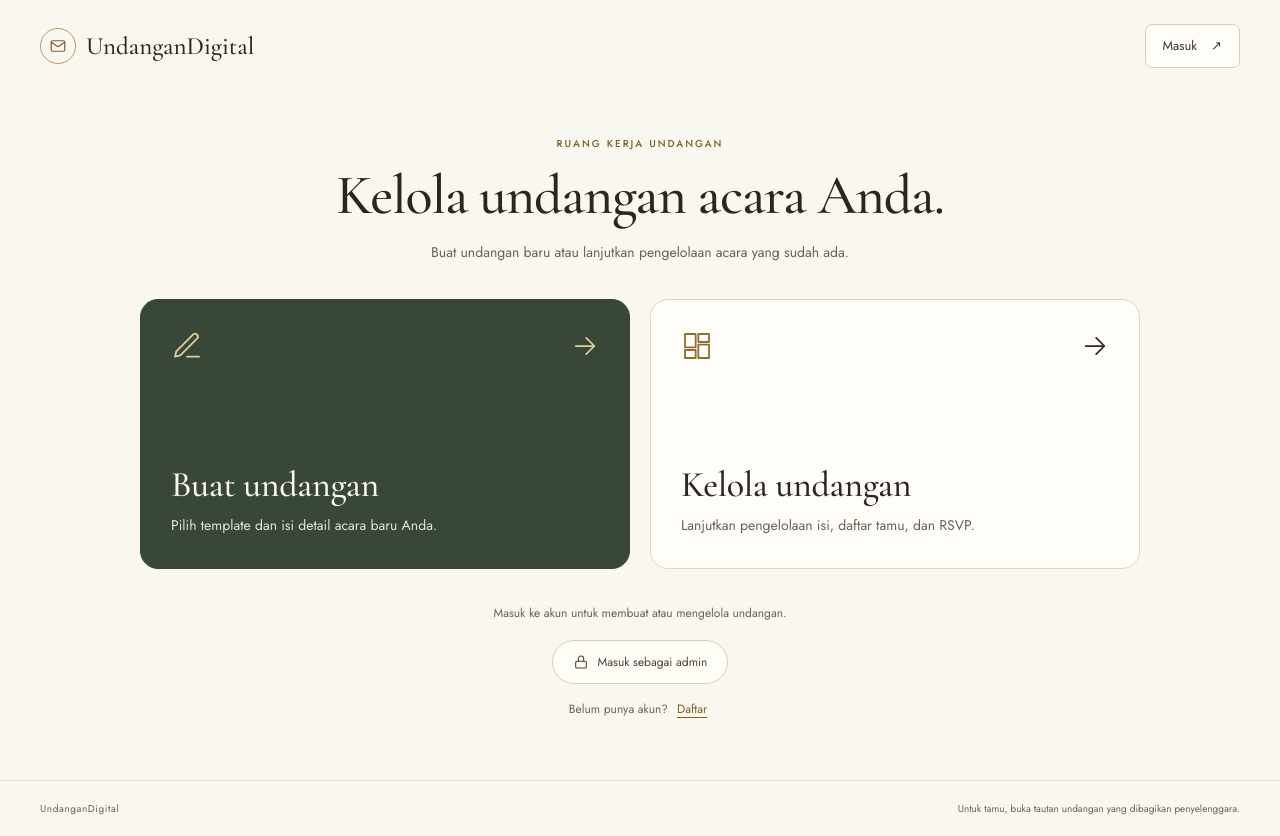
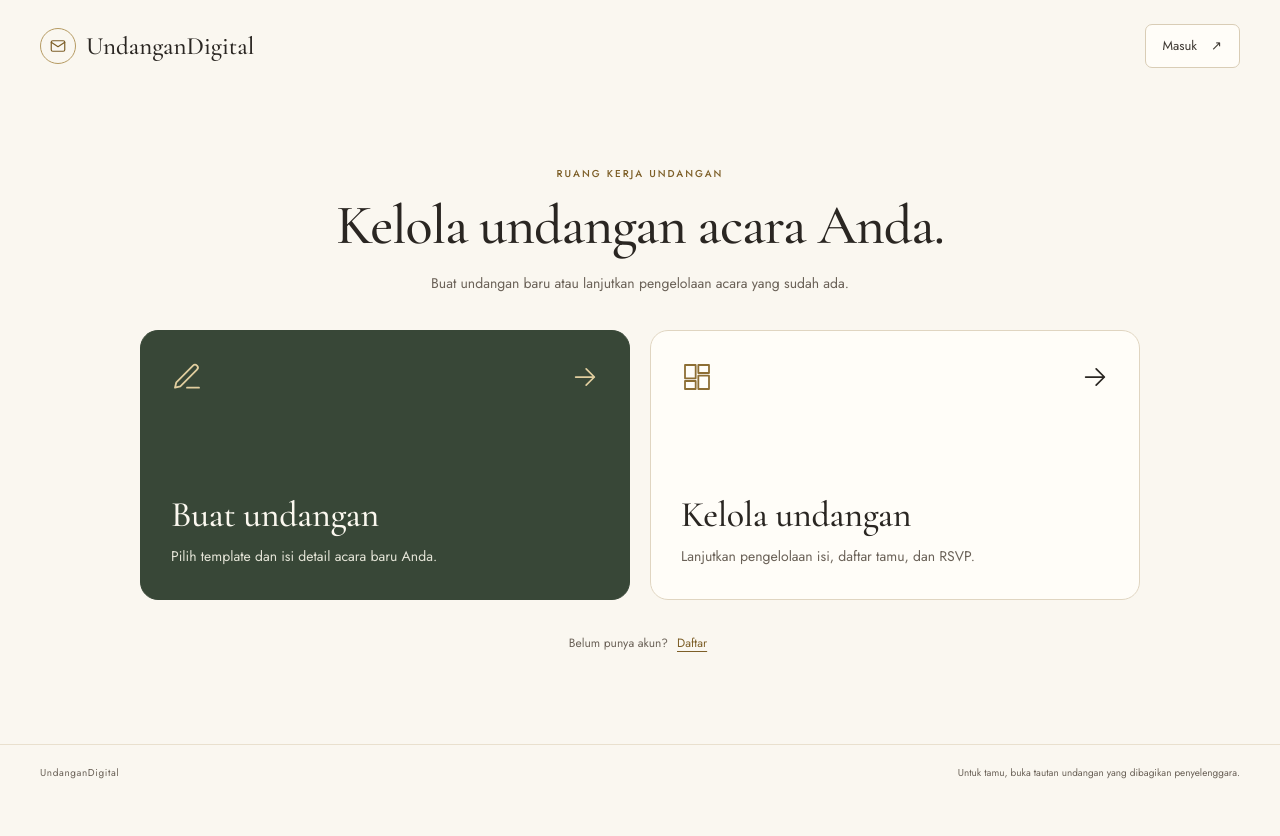
Before and after one commit to lim-event-tech/undangan-digital, a Next.js app: page / in a window 1280 px wide. After the commit the page ends 800 px from the top, so only its background shows below. Built offline with nearby package versions, Linux system fonts and the light colour scheme.

Commit message:
ui: ubah ui halaman depan

```diff
--- a/src/app/page.tsx
+++ b/src/app/page.tsx
@@ -60,8 +60,6 @@ export default function Beranda() {
           </div>
 
           <div className="portal-akses">
-            <p>Masuk ke akun untuk membuat atau mengelola undangan.</p>
-            <Link className="portal-admin" href="/admin/masuk"><Ikon nama="kunci" ukuran={16} />Masuk sebagai admin</Link>
             <p className="portal-daftar">Belum punya akun? <Link href="/daftar">Daftar</Link></p>
           </div>
         </div>
```
